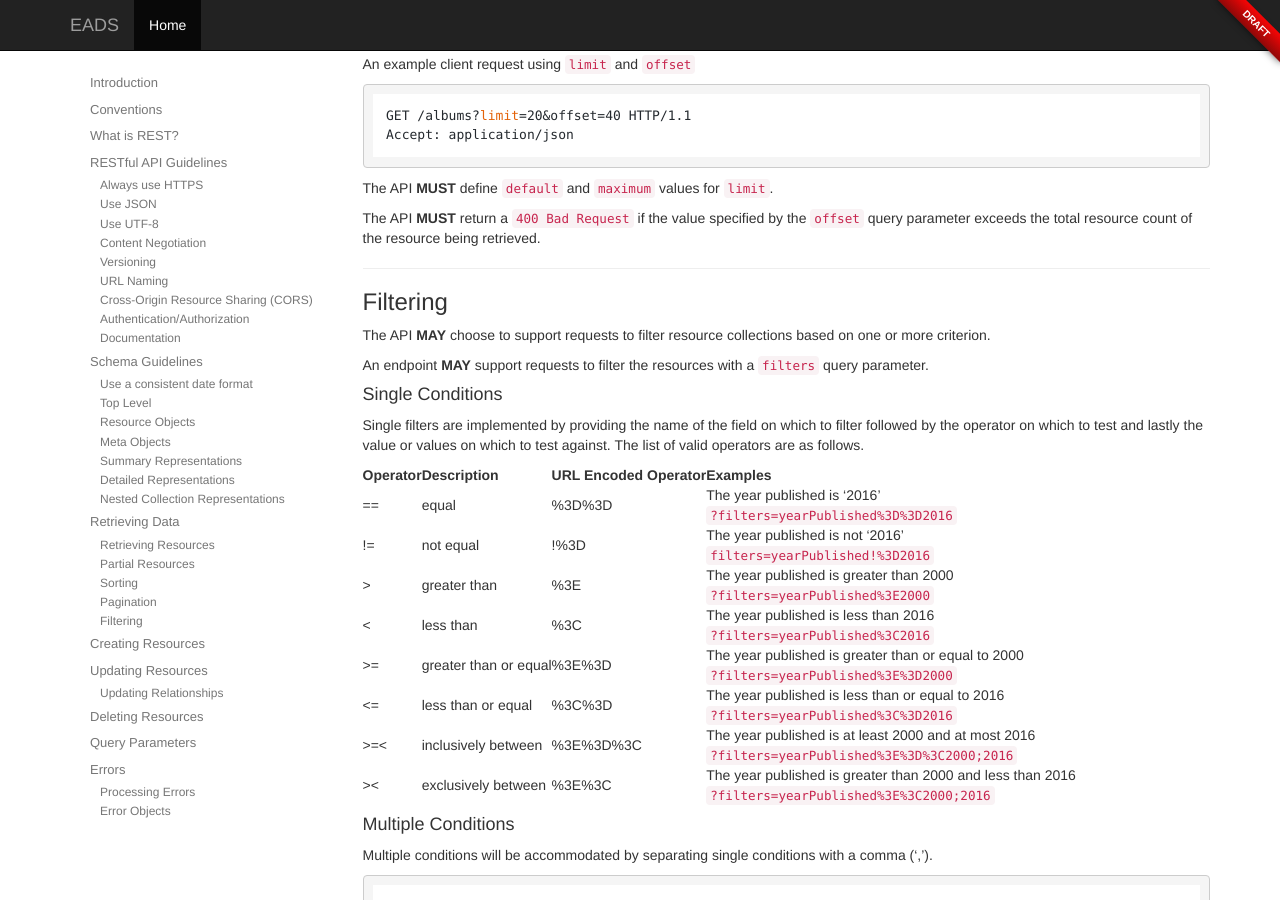
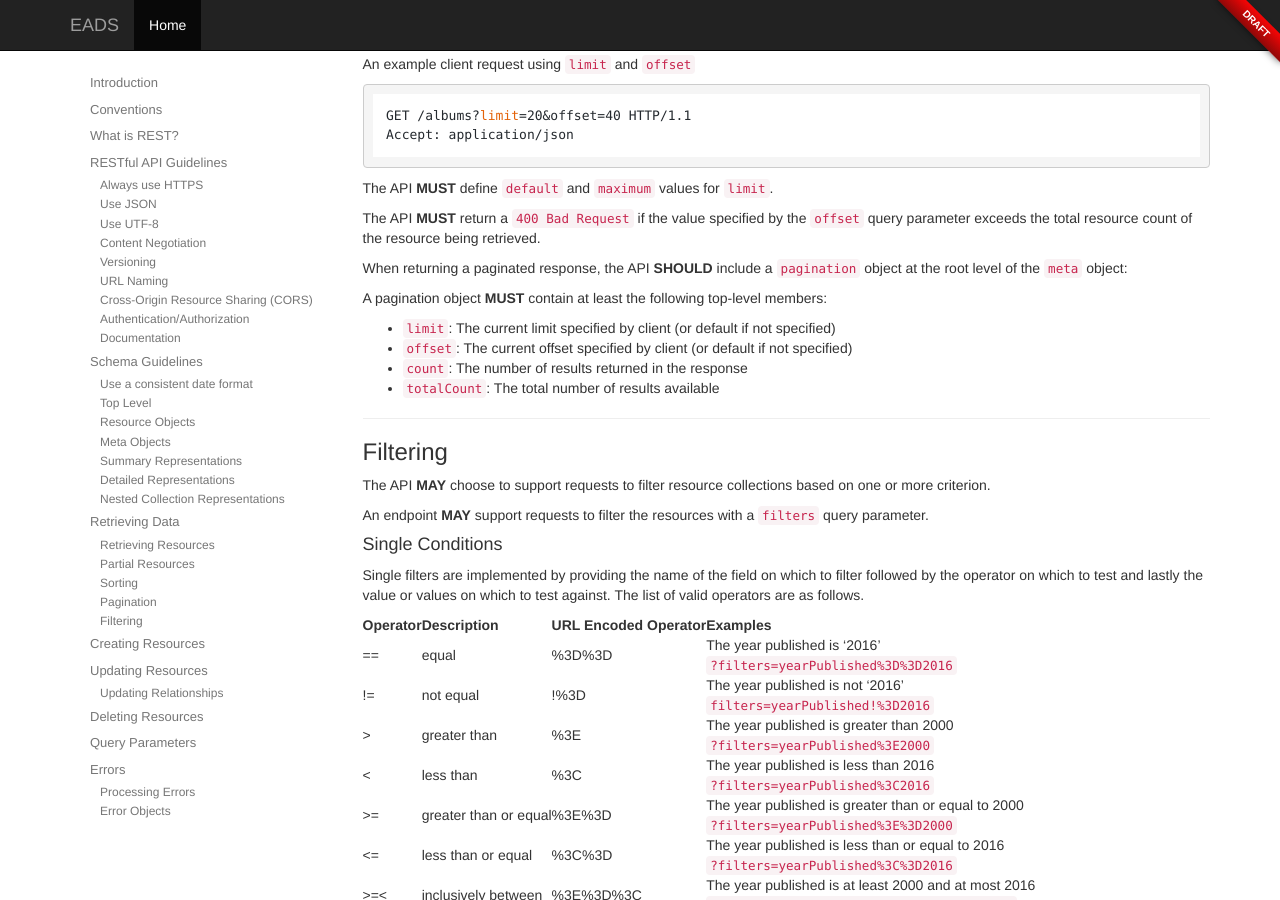
Before and after one commit to DoDCIO/eads, a Jekyll site: the page built from index.md, in a window 1280 px wide and 900 px high, scrolled down 10174 px. Built offline with Jekyll 4.4.1, drawn with Linux system fonts in a browser that asks for light colours; nearby versions of some CDN libraries.

Commit message:
Adding pagination object

```diff
--- a/index.md
+++ b/index.md
@@ -564,6 +564,15 @@ The API **MUST** define `default` and `maximum` values for `limit`.
 
 The API **MUST** return a `400 Bad Request` if the value specified by the `offset` query parameter exceeds the total resource count of the resource being retrieved.
 
+When returning a paginated response, the API **SHOULD** include a `pagination` object at the root level of the `meta` object:
+
+A pagination object **MUST** contain at least the following top-level members:
+
+* `limit`: The current limit specified by client (or default if not specified)
+* `offset`: The current offset specified by client (or default if not specified)
+* `count`: The number of results returned in the response
+* `totalCount`: The total number of results available
+
 <hr/>
 
 ### <a href="#filtering" id="filtering" class="headerlink"></a> Filtering
```
